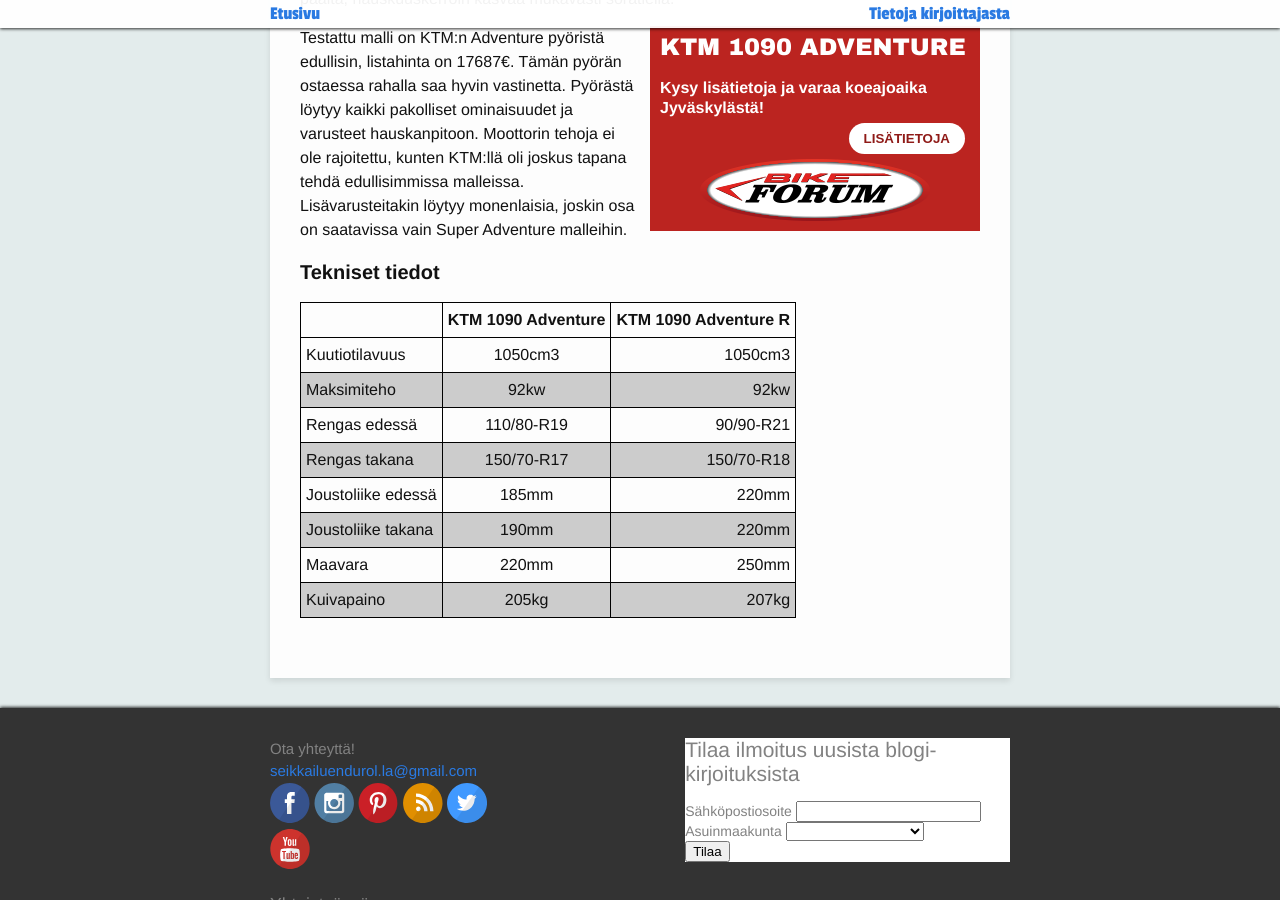
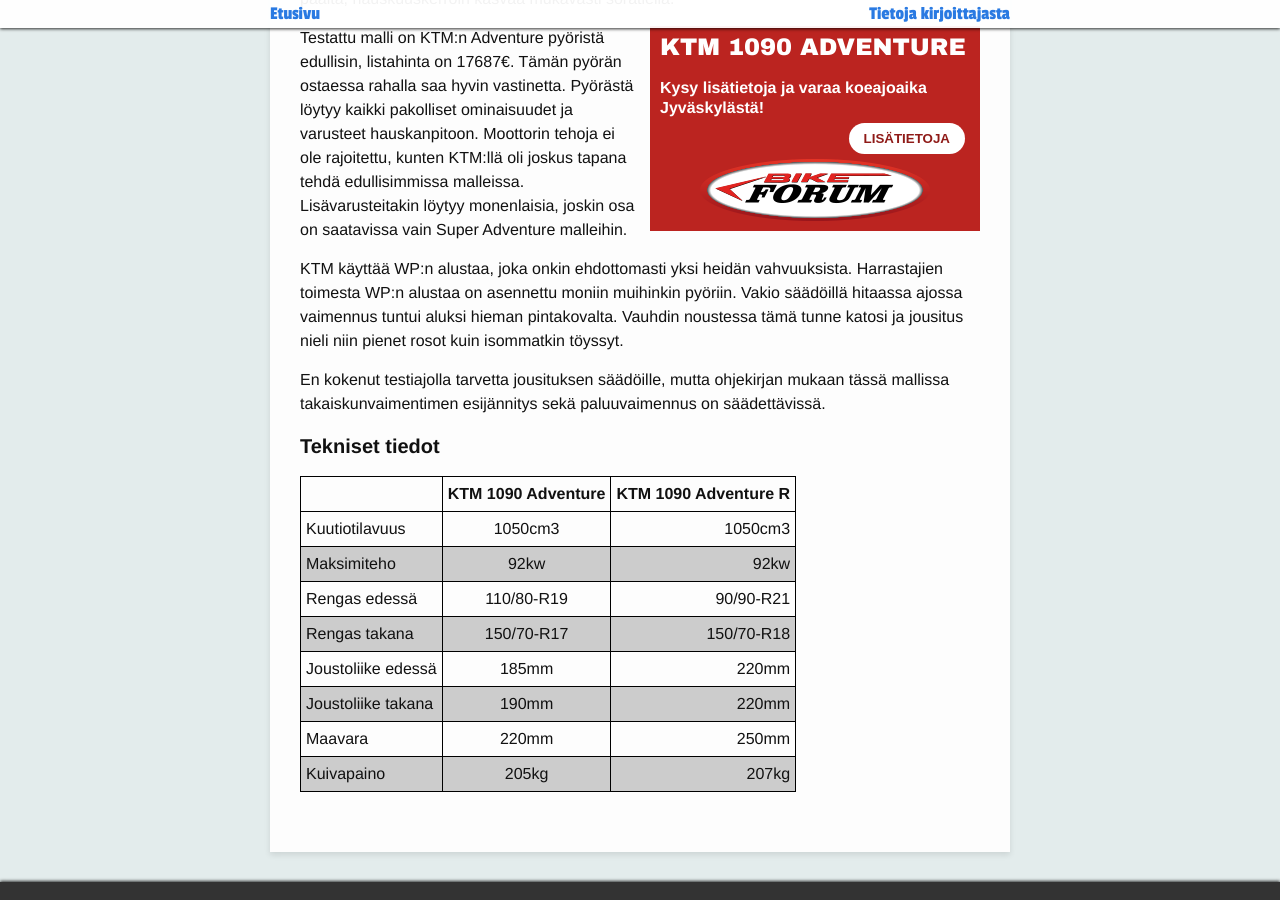
Before and after one commit to seikkailuendurolla/seikkailuendurolla.github.io, a Jekyll site: the page built from _posts/2017-06-17-ktm-1090-adventure.md, in a window 1280 px wide and 900 px high, scrolled down 2510 px. Built offline with Jekyll 4.4.1, drawn with Linux system fonts in a browser that asks for light colours; some web fonts are replaced; comment, search, counter and statistics services are not loaded.

Commit message:
Alusta -osuuden lisäys

```diff
--- a/_posts/2017-06-17-ktm-1090-adventure.md
+++ b/_posts/2017-06-17-ktm-1090-adventure.md
@@ -93,6 +93,15 @@
 tehdä edullisimmissa malleissa. Lisävarusteitakin löytyy monenlaisia,
 joskin osa on saatavissa vain Super Adventure malleihin.
 
+KTM käyttää WP:n alustaa, joka onkin ehdottomasti yksi heidän
+vahvuuksista. Harrastajien toimesta WP:n alustaa on asennettu moniin
+muihinkin pyöriin. Vakio säädöillä hitaassa ajossa vaimennus tuntui
+aluksi hieman pintakovalta. Vauhdin noustessa tämä tunne katosi ja
+jousitus nieli niin pienet rosot kuin isommatkin töyssyt.
+
+En kokenut testiajolla tarvetta jousituksen säädöille, mutta
+ohjekirjan mukaan tässä mallissa takaiskunvaimentimen esijännitys sekä
+paluuvaimennus on säädettävissä.
 
 
 #### **Tekniset tiedot**
```
